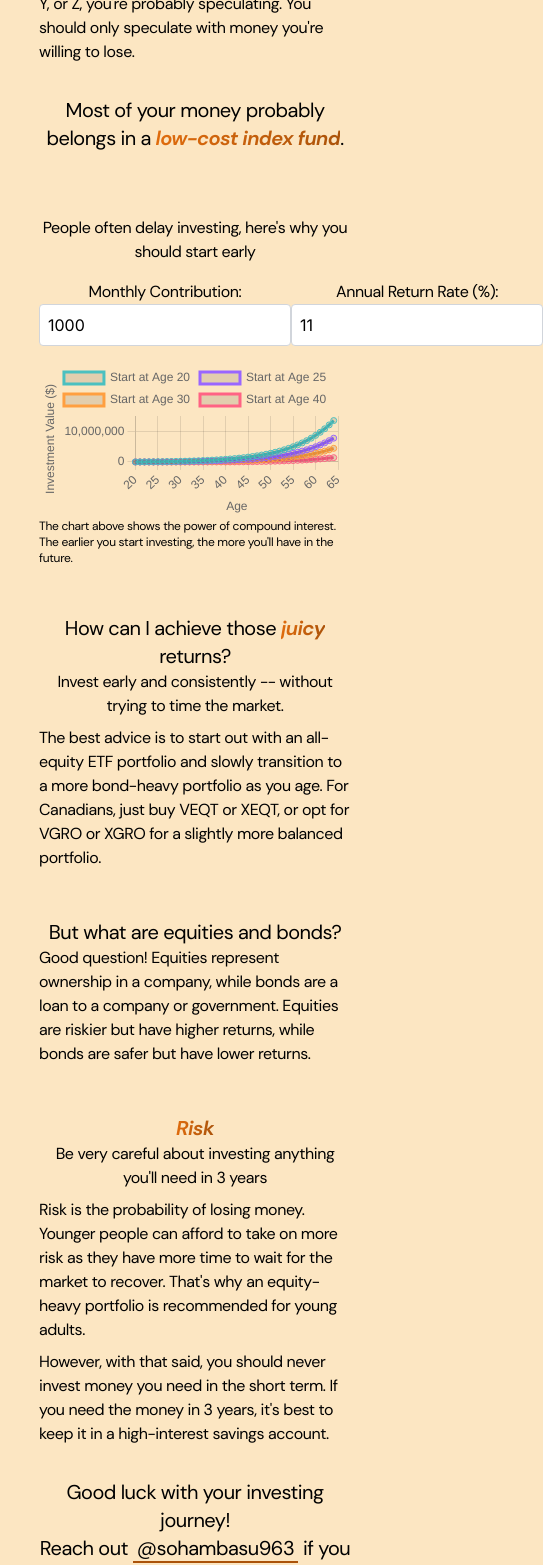
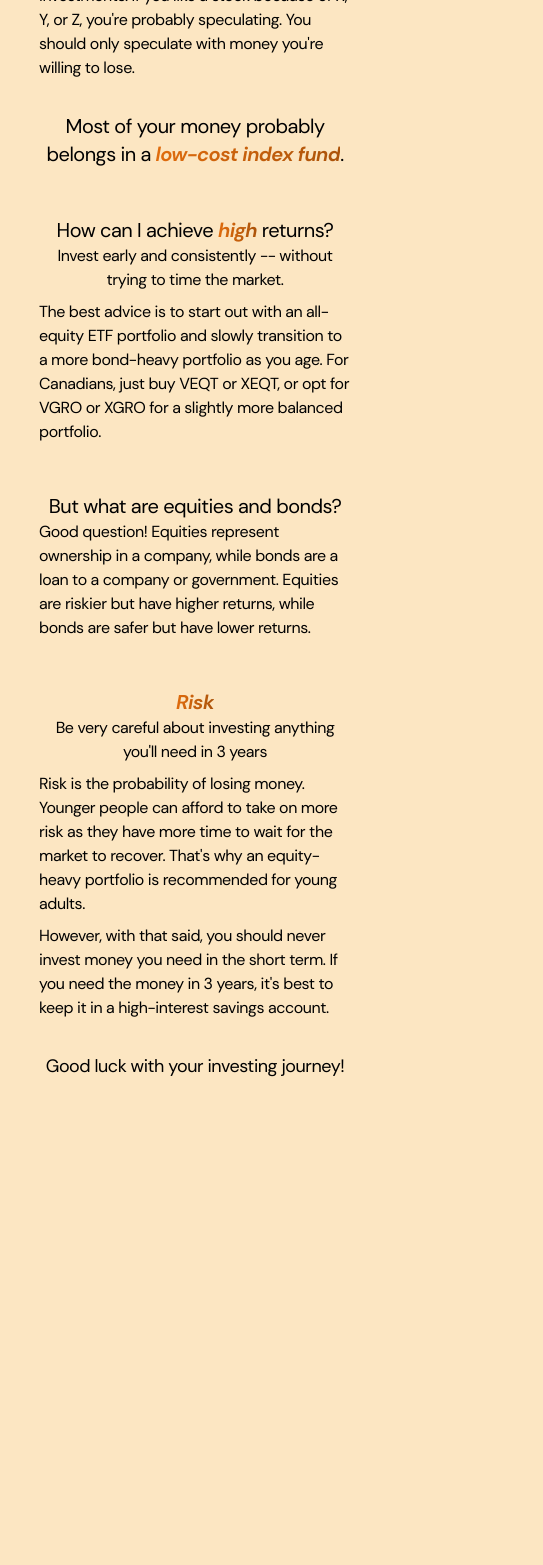
Before and after one commit to sohambasu963/personal-website-v2, a Next.js app: page /investing in a window 390 px wide. Shown: the part 432-1997 px from the top of the page, 543 px wide, since content can reach past the window. After the commit the page ends 1544 px from the top, so only its background shows below. Built offline with nearby package versions, Linux system fonts and the light colour scheme.

Commit message:
added mobile friendly UI changes

```diff
--- a/src/app/components/navbar.tsx
+++ b/src/app/components/navbar.tsx
@@ -12,7 +12,7 @@ export default function Navbar() {
   return (
     <div>
       {isMobile && (
-        <div className="absolute top-1 right-1 z-30">
+        <div className="absolute top-2 right-2 z-30">
           <button
             className="w-10 h-10 bg-black rounded-full flex flex-col justify-center items-center"
             onClick={() => {
--- a/src/app/investing/page.tsx
+++ b/src/app/investing/page.tsx
@@ -1,8 +1,10 @@
 "use client";
 import React, { useState } from "react";
+import { useMediaQuery } from "react-responsive";
 import InvestmentChart from "../components/InvestmentChart";
 
 export default function Investing() {
+  const isMobile = useMediaQuery({ query: "(max-width: 768px)" });
   const [monthlyContribution, setMonthlyContribution] = useState(1000);
   const [annualReturnRate, setAnnualReturnRate] = useState(11);
 
@@ -11,7 +13,7 @@ export default function Investing() {
       <div className="typewriter">
         <h1 className="text-4xl font-tiempos-headline">Investing</h1>
       </div>
-      <h2 className="md:text-md text-xs font-dm-sans">
+      <h2 className="text-md font-dm-sans">
         My hot takes on how the average young adult should invest
       </h2>
 
@@ -72,10 +74,8 @@ export default function Investing() {
           .
         </p>
 
-        {/* <p className="mt-16 tracking-tight font-dm-sans md:text-md text-xl">
-          With that said...
-        </p> */}
-
+        {!isMobile && (
+          <div>
             <p className="text-center md:mt-32 mt-16 tracking-tight font-dm-sans md:text-2xl text-md">
               People often delay investing, here&apos;s why you should start early
             </p>
@@ -109,13 +109,17 @@ export default function Investing() {
               annualReturnRate={annualReturnRate / 100}
             />
 
-        <p className="tracking-tight font-dm-sans md:text-md text-xs">
+            <p className="tracking-tight font-dm-sans text-md">
               The chart above shows the power of compound interest. The earlier you
               start investing, the more you&apos;ll have in the future.
             </p>
+          </div>
+        )}
+
 
         <p className="text-center md:mt-24 mt-12 tracking-tight font-dm-sans md:text-2xl text-xl">
-          How can I achieve those{" "}
+          How can I achieve
+          {" "}
           <span
             className="font-bold italic"
             style={{
@@ -124,7 +128,7 @@ export default function Investing() {
               WebkitTextFillColor: "transparent",
             }}
           >
-            juicy
+            high
           </span>{" "}
           returns?
         </p>
@@ -175,19 +179,8 @@ export default function Investing() {
           it in a high-interest savings account.
         </p>
 
-        <p className="text-center md:mt-16 mt-8 tracking-tight font-dm-sans md:text-2xl text-xl">
+        <p className="text-center md:mt-16 mt-8 tracking-tight font-dm-sans md:text-2xl text-lg">
           Good luck with your investing journey!
-        </p>
-        <p className="text-center tracking-tight font-dm-sans md:text-lg text-xl">
-          Reach out{" "}
-          <a
-            href="https://twitter.com/sohambasu963"
-            target="_blank"
-            className="border-b-2 border-orange hover:bg-orange hover:text-white px-1 transition duration-500 ease-in-out"
-          >
-            @sohambasu963
-          </a>{" "}
-          if you have any questions
         </p>
       </div>
     </div>
```
Lines whose indentation alone changed are shown as unchanged.
